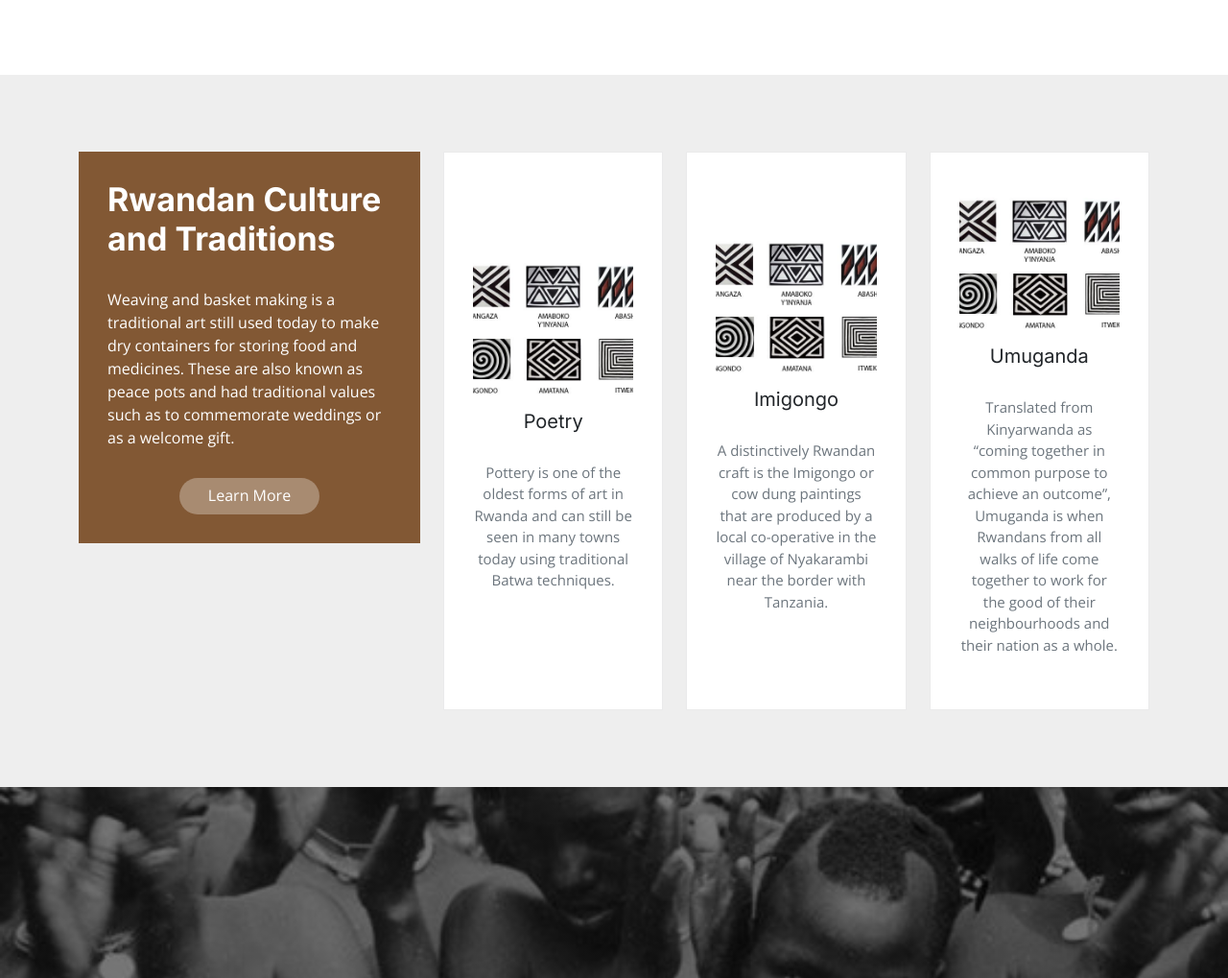
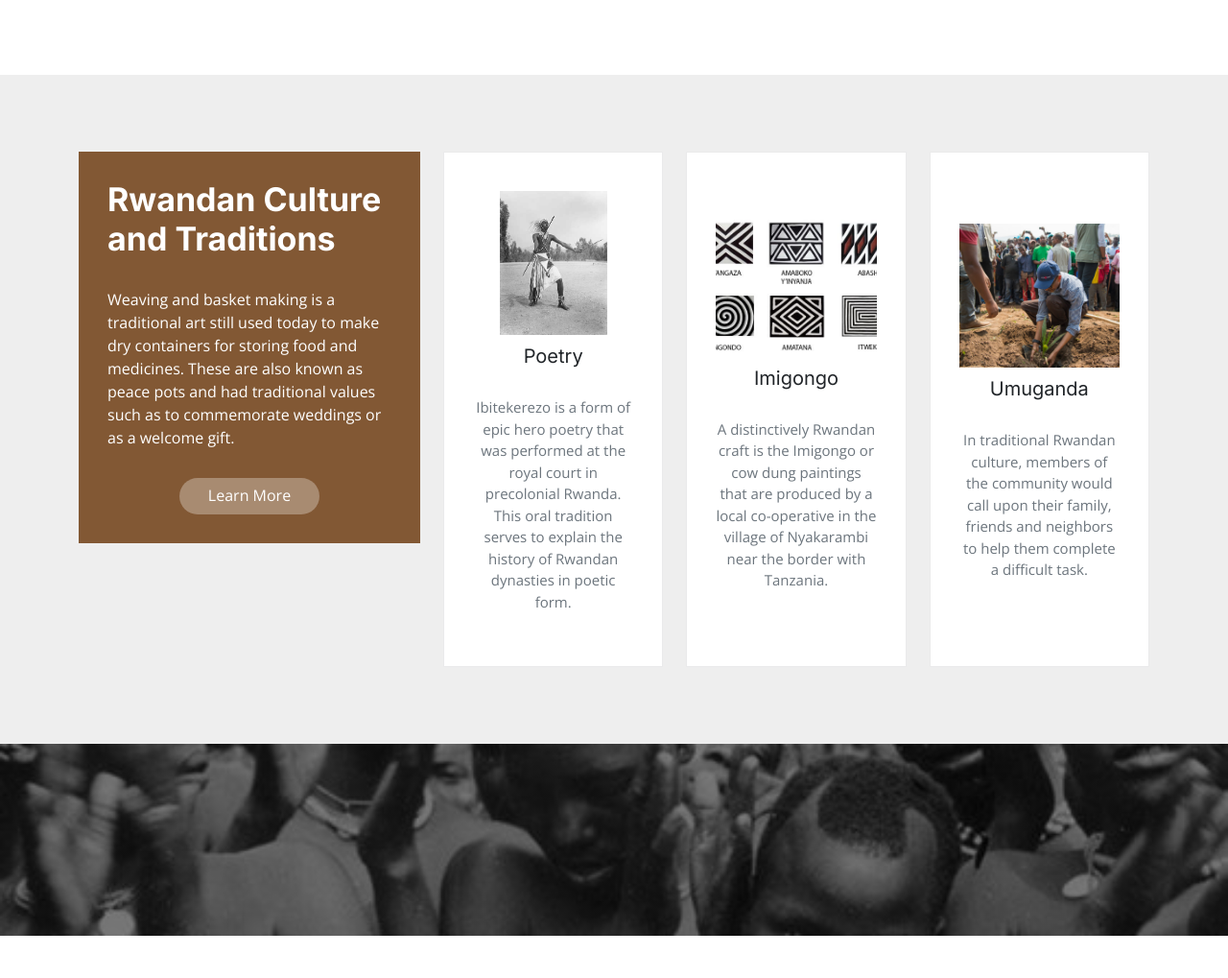
Before and after one commit to Mugengano18/Kulture, a PHP site: page / in a window 1280 px wide. Shown: the part 1424-2443 px from the top of the page at 96% size. Run offline with PHP 8.4, Linux system fonts and the light colour scheme.

Commit message:
I added some content

```diff
--- a/assets/css/main.css
+++ b/assets/css/main.css
@@ -713,6 +713,7 @@ section {
   color: #fff;
   border-radius: 50px;
   transition: all ease-in-out 0.4s;
+  cursor: pointer;
 }
 
 .cultural-benefit .why-box .more-btn i {
--- a/index.html
+++ b/index.html
@@ -135,7 +135,7 @@
 
               </p>
               <div class="text-center">
-                <a href="#" class="more-btn">Learn More <i class="bx bx-chevron-right"></i></a>
+                <a onclick="myFunction()" class="more-btn">Learn More <i class="bx bx-chevron-right"></i></a>
               </div>
             </div>
           </div>
@@ -145,10 +145,10 @@
 
               <div class="col-xl-4" data-aos="fade-up" data-aos-delay="200">
                 <div class="icon-box d-flex flex-column justify-content-center align-items-center">
-                  <img src="assets/img/imigongo.jfif" alt="" class="img-fluid">
+                  <img src="assets/img/IMG-0928.JPG" alt="" class="img-fluid">
                   <h4>Poetry</h4>
-                  <p>Pottery is one of the oldest forms of art in Rwanda and can still be seen in many towns today using
-                    traditional Batwa techniques. </p>
+                  <p>Ibitekerezo is a form of epic hero poetry that was performed at the royal court in precolonial
+                    Rwanda. This oral tradition serves to explain the history of Rwandan dynasties in poetic form. </p>
                 </div>
               </div>
 
@@ -163,11 +163,10 @@
 
               <div class="col-xl-4" data-aos="fade-up" data-aos-delay="400">
                 <div class="icon-box d-flex flex-column justify-content-center align-items-center">
-                  <img src="assets/img/imigongo.jfif" alt="" class="img-fluid">
+                  <img src="assets/img/umuganda.jpg" alt="" class="img-fluid">
                   <h4>Umuganda</h4>
-                  <p>Translated from Kinyarwanda as “coming together in common purpose to achieve an outcome”, Umuganda
-                    is when Rwandans from all walks of life come together to work for the good of their neighbourhoods
-                    and their nation as a whole.</p>
+                  <p>In traditional Rwandan culture, members of the community would call upon their family, friends and
+                    neighbors to help them complete a difficult task.</p>
                 </div>
               </div>
 
@@ -711,6 +710,11 @@
 
   <div id="preloader"></div>
 
+  <script>
+    function myFunction() {
+      alert("Sorry the pages are not build yet!!");
+    }
+  </script>
   <!-- Vendor JS Files -->
   <script src="assets/vendor/bootstrap/js/bootstrap.bundle.min.js"></script>
   <script src="assets/vendor/aos/aos.js"></script>
```
Also changed, not shown: assets/img/umuganda.jpg (added).
